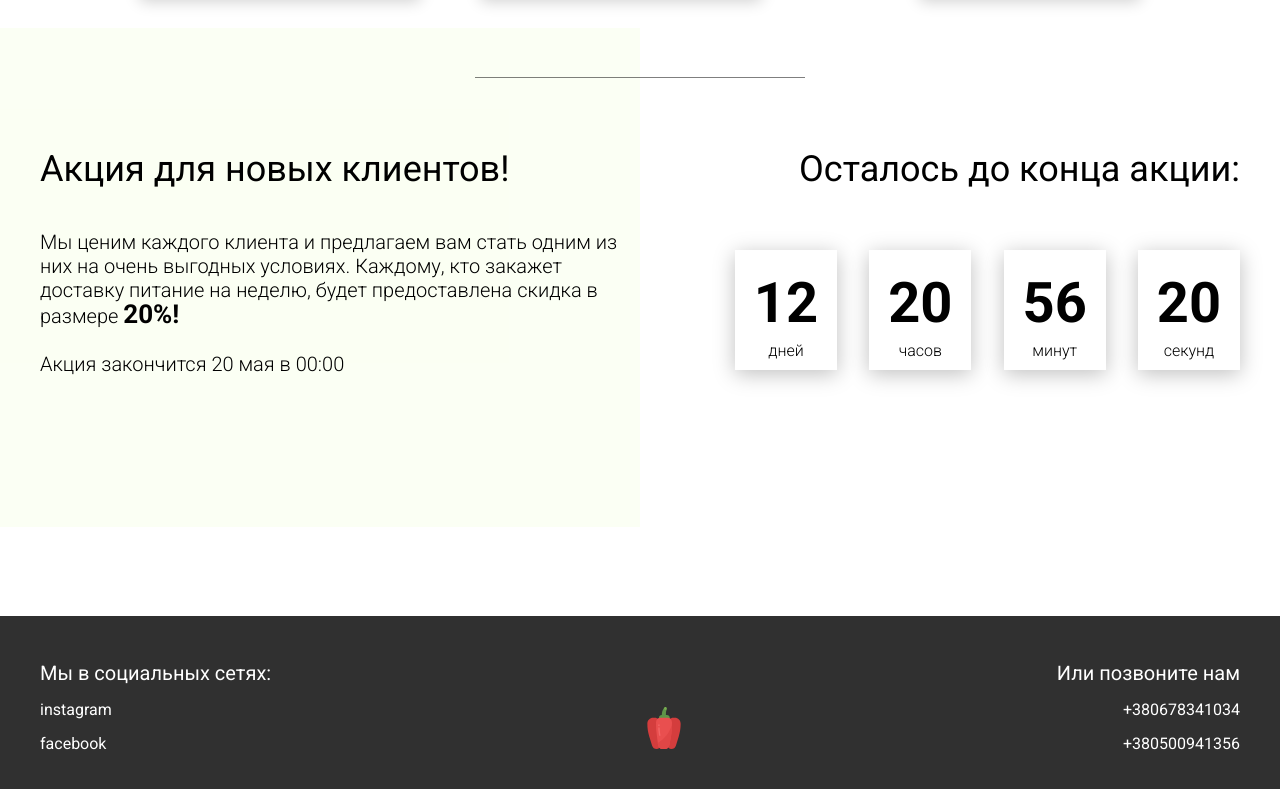
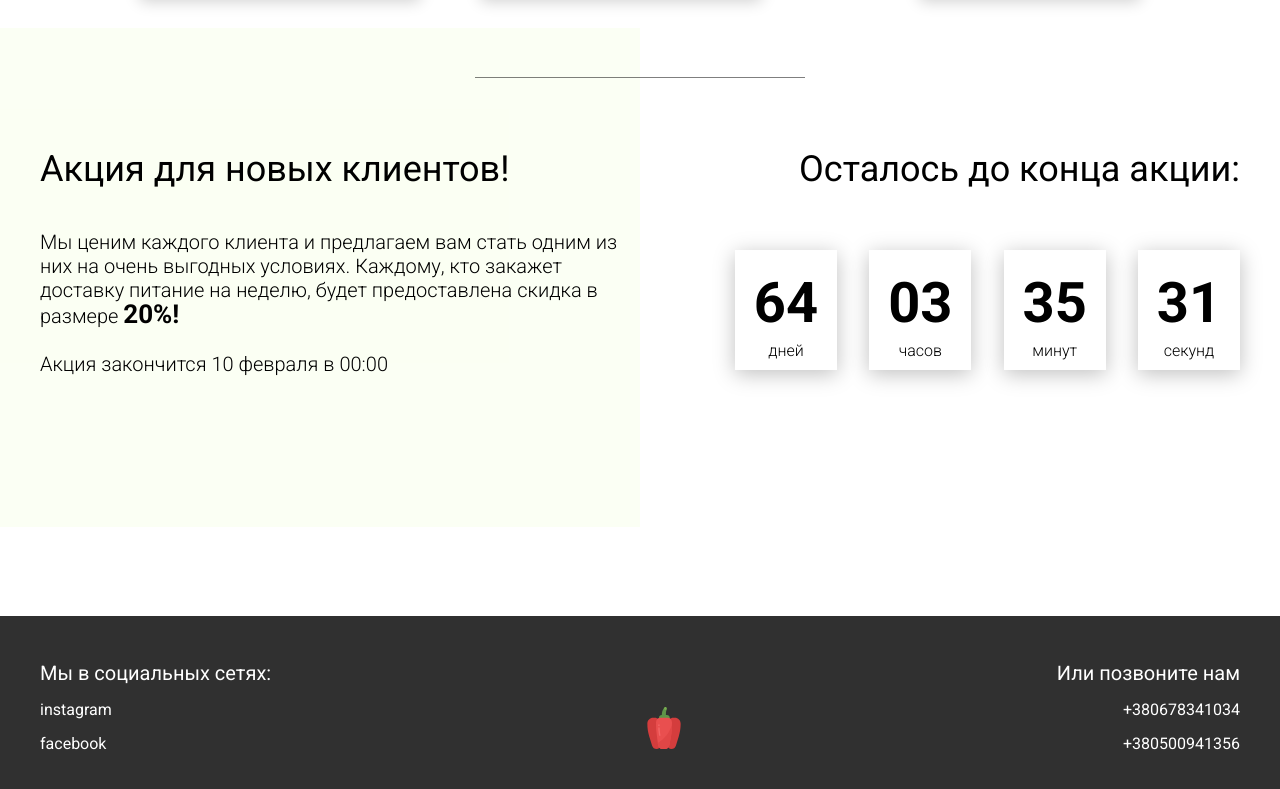
Before and after one commit to AlexanderKolomiiets/food, a plain HTML site: page index.html in a window 1280 px wide. Shown: the part 3448-4237 px from the top of the page. Drawn offline with Linux system fonts and the light colour scheme.

Commit message:
new timer

```diff
--- a/index.html
+++ b/index.html
@@ -242,26 +242,26 @@
                     Мы ценим каждого клиента и предлагаем вам стать одним из них на очень выгодных условиях.
                     Каждому, кто закажет доставку питание на неделю, будет предоставлена скидка в размере <span>20%!</span>
                     <br><br>
-                    Акция закончится 20 мая в 00:00
+                    Акция закончится 10 февраля в 00:00
                 </div>
             </div>
             <div class="promotion__timer">
                 <div class="title">Осталось до конца акции:</div>
                 <div class="timer">
                     <div class="timer__block">
-                        <span id="days">12</span>
+                        <span id="days"></span>
                         дней
                     </div>
                     <div class="timer__block">
-                        <span id="hours">20</span>
+                        <span id="hours"></span>
                         часов
                     </div>
                     <div class="timer__block">
-                        <span id="minutes">56</span>
+                        <span id="minutes"></span>
                         минут
                     </div>
                     <div class="timer__block">
-                        <span id="seconds">20</span>
+                        <span id="seconds"></span>
                         секунд
                     </div>
                 </div>
--- a/js/script.js
+++ b/js/script.js
@@ -1,4 +1,7 @@
 document.addEventListener('DOMContentLoaded', () => {
+
+//   TABS
+
     const tabs = document.querySelectorAll('.tabheader__item'),
         tabsContent = document.querySelectorAll('.tabcontent'),
         tabsParent = document.querySelector('.tabheader__items');
@@ -24,7 +27,9 @@ document.addEventListener('DOMContentLoaded', () => {
     hideTabsContent();
     showTabContent();
 
-    // i = 0  // нужно чтобы поставить дефолтное значение
+   // i = 0  // нужно чтобы поставить дефолтное значение
+
+   // 2 решения
 
     tabsParent.addEventListener('click', (e) => {
         const target = e.target;
@@ -41,4 +46,67 @@ document.addEventListener('DOMContentLoaded', () => {
 
     });
 
+//             tabs.forEach((item, i) => {
+//             item.addEventListener('click', () => {
+//                     hideTabsContent();
+//                     showTabContent(i);
+//             });
+//         });
+
+//  TIMER
+
+const deadline = '2022-2-10';
+
+function getTimeRemaining(endtime) {
+    const t = Date.parse(endtime) - Date.parse(new Date()),
+    days = Math.floor(t / (1000*60*60*24)),
+    hours = Math.floor((t / (1000*60*60) % 24)),
+    minutes = Math.floor((t / (1000*60) % 60)),
+    seconds = Math.floor((t / 1000) % 60);
+
+    return {
+        'total': t ,
+        'days': days,
+        'hours': hours,
+        'minutes': minutes,
+        'seconds': seconds
+    };
+}
+
+function getZero(num) {
+    if(num >= 0 && num < 10){
+        return `0${num}`;
+    } else{
+        return num;
+    }
+}
+
+function setClock(selector, endtime) {
+    const timer = document.querySelector(selector),
+    days = timer.querySelector('#days'),
+    hours = timer.querySelector('#hours'),
+    minutes = timer.querySelector('#minutes'),
+    seconds = timer.querySelector('#seconds'),
+    timeInterval = setInterval(updateClock, 1000);
+
+    updateClock();
+
+    function updateClock() {
+        const t = getTimeRemaining(endtime);
+
+        days.innerHTML = getZero(t.days);
+        hours.innerHTML = getZero(t.hours);
+        minutes.innerHTML = getZero(t.minutes);
+        seconds.innerHTML = getZero(t.seconds);
+
+        if(t.total <= 0){
+            clearInterval(timeInterval);
+        }
+
+    }
+
+}
+
+setClock('.timer', deadline);
+
 });
```
